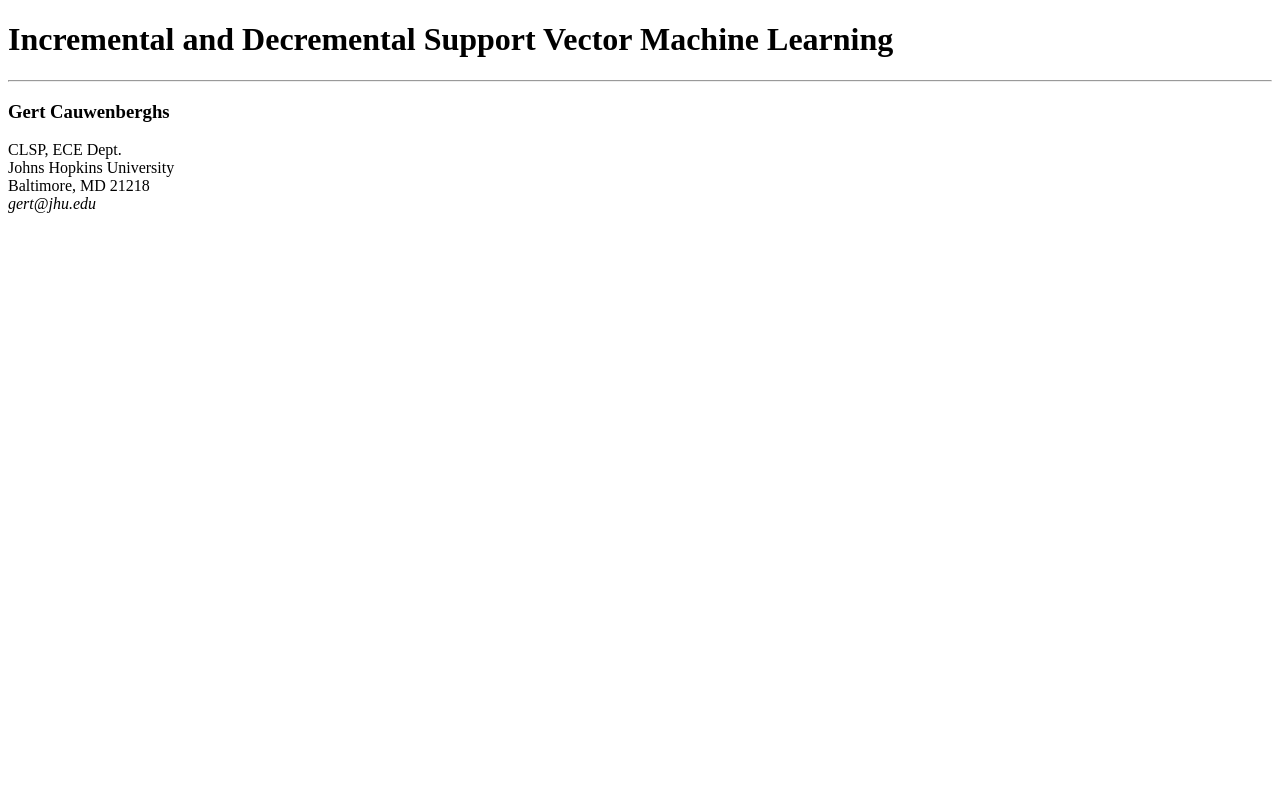
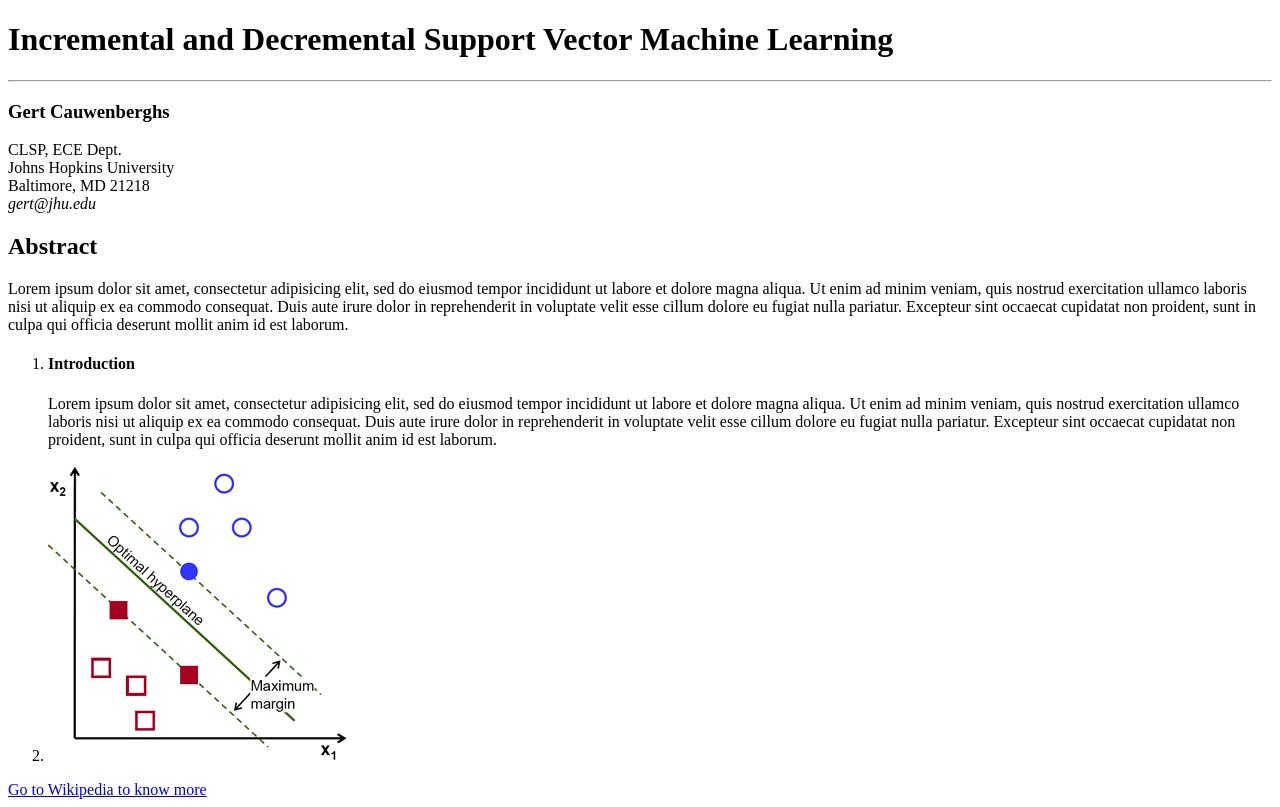
Before and after one commit to AlessandroSCPse/paper-scientifico, a website: page index.html in a window 1280 px wide. Drawn offline with Linux system fonts and the light colour scheme.

Commit message:
Lavoro finito

```diff
--- a/index.html
+++ b/index.html
@@ -23,5 +23,49 @@
       </p>
     </div>
     <!-- Fine Intestazione -->
+
+    <!-- Contenuto paper -->
+    <div>
+      <h2>Abstract</h2>
+
+      <p>
+        Lorem ipsum dolor sit amet, consectetur adipisicing elit, sed do eiusmod
+        tempor incididunt ut labore et dolore magna aliqua. Ut enim ad minim
+        veniam, quis nostrud exercitation ullamco laboris nisi ut aliquip ex ea
+        commodo consequat. Duis aute irure dolor in reprehenderit in voluptate
+        velit esse cillum dolore eu fugiat nulla pariatur. Excepteur sint
+        occaecat cupidatat non proident, sunt in culpa qui officia deserunt
+        mollit anim id est laborum.
+      </p>
+
+      <ol>
+        <li>
+          <h4>Introduction</h4>
+
+          <p>
+            Lorem ipsum dolor sit amet, consectetur adipisicing elit, sed do
+            eiusmod tempor incididunt ut labore et dolore magna aliqua. Ut enim
+            ad minim veniam, quis nostrud exercitation ullamco laboris nisi ut
+            aliquip ex ea commodo consequat. Duis aute irure dolor in
+            reprehenderit in voluptate velit esse cillum dolore eu fugiat nulla
+            pariatur. Excepteur sint occaecat cupidatat non proident, sunt in
+            culpa qui officia deserunt mollit anim id est laborum.
+          </p>
+        </li>
+
+        <li>
+          <img src="img/immagine-paper.png" />
+        </li>
+      </ol>
+    </div>
+    <!-- Fine Contenuto paper -->
+
+    <!-- Finale pagina -->
+    <div>
+      <a href="https://en.wikipedia.org/wiki/Support-vector_machine"
+        >Go to Wikipedia to know more</a
+      >
+    </div>
+    <!-- Fine Finale pagina -->
   </body>
 </html>
```
Also changed, not shown: img/immagine-paper.png (added).
